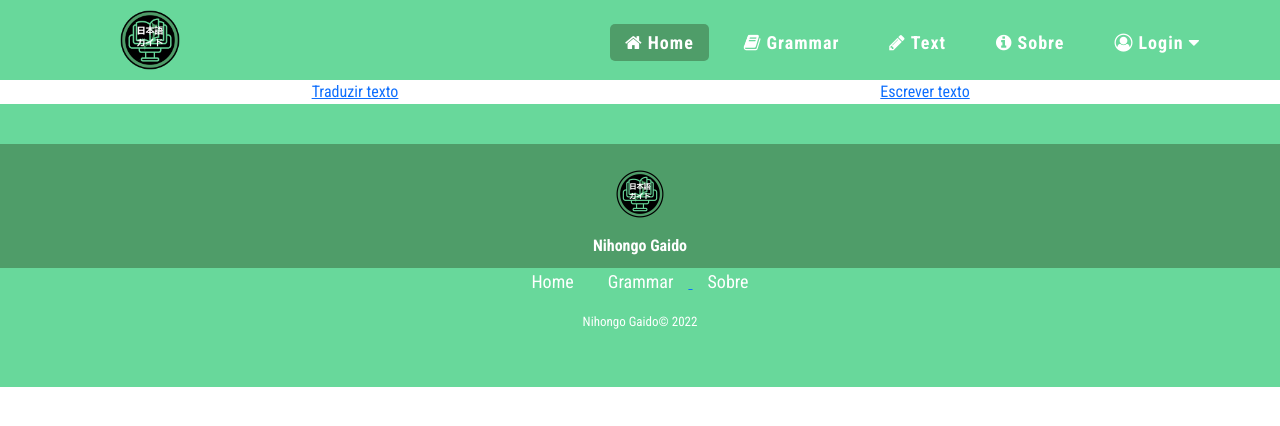
After one commit to Renildo15/Nihongo-Gaido, a Django app: page /text/text_options/ in a window 1280 px wide. The commit adds this page. Shown: the top 426 px of the page. Run offline with Django 4.2, Linux system fonts and the light colour scheme; some web fonts are replaced.

Commit message:
Adicionando novo arquivo html #43

```diff
--- a/src/templates/base.html
+++ b/src/templates/base.html
@@ -23,7 +23,7 @@
         <ul>
             <li><a class="active" href="{% url 'pages:home' %}"><i class="fa fa-home" aria-hidden="true"></i>Home</a></li>
             <li><a href="{% url 'grammar:grammar_list'%}"><i class="fa fa-book" aria-hidden="true"></i>Grammar</a></li>
-            <li><a href="{% url 'text:text_list'%}"><i class="fa fa-pencil" aria-hidden="true"></i>Text</a></li>
+            <li><a href="{% url 'text:text_options'%}"><i class="fa fa-pencil" aria-hidden="true"></i>Text</a></li>
             <li><a href="{% url 'pages:sobre' %}"><i class="fa fa-info-circle" aria-hidden="true"></i>Sobre</a></li>
             <li class = "dropdown-nav">
                 {% if user.is_authenticated%}
--- /dev/null
+++ b/src/text_app/templates/text_options.html
@@ -0,0 +1,15 @@
+{% extends "base.html" %}
+{% block title %}Nihongo Gaido - Escolha uma opção{% endblock title %}
+
+{% block content %}
+    <div class="container text-center">
+        <div class="row">
+            <div class="col-6">
+                <a href="{% url 'text:text_list' %}">Traduzir texto</a>
+            </div>
+            <div class="col-6">
+                <a href="#">Escrever texto</a>
+            </div>
+        </div>
+    </div>
+{% endblock content %}
--- a/src/text_app/urls.py
+++ b/src/text_app/urls.py
@@ -4,6 +4,7 @@ from text_app import views
 app_name = "text"
 
 urlpatterns = [
+    path('text_options/', views.text_options, name="text_options"),
     path('text_list/', views.text_list, name="text_list"),
     path("add_text/", views.text_create, name="add_text")
 ]
--- a/src/text_app/views.py
+++ b/src/text_app/views.py
@@ -3,6 +3,8 @@ from .forms import TextForm,TextTraducaoForm,TextWriting
 from .models import Text,TextTraducao, TextWriting
 # Create your views here.
 
+def text_options(request):
+    return render(request, "text_options.html")
 
 def text_list(request):
     texts = Text.objects.filter(criado_por=request.user.id)
```
